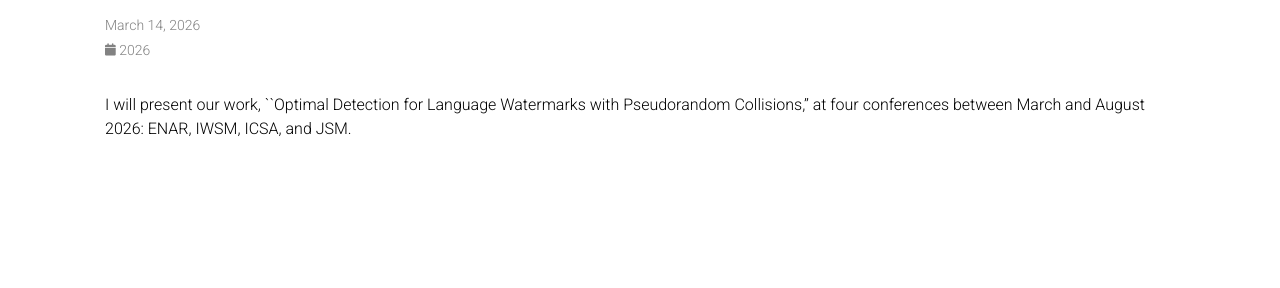
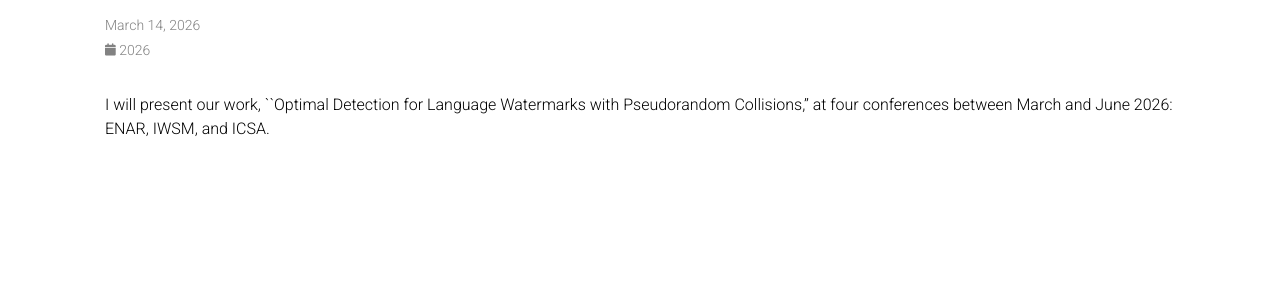
Before and after one commit to lx10077/lx10077.github.io, a Jekyll site: the page built from _news/announcement_18.md, in a window 1280 px wide. Shown: the part 146-434 px from the top of the page. Built offline with Jekyll 4.4.1, drawn with Linux system fonts in a browser that asks for light colours; comment, search, counter and statistics services are not loaded; a style sheet for code colours, icons or effects is not loaded.

Commit message:
update 2026/06/11

```diff
--- a/_bibliography/papers.bib
+++ b/_bibliography/papers.bib
@@ -151,7 +151,9 @@
 	booktitle={International Conference on Machine Learning},
 	year={2026},
 	finished= {2026},
-	html={https://openreview.net/forum?id=Oi1AISOxzt}
+	abbr={ICLR},
+	html={https://openreview.net/forum?id=Oi1AISOxzt},
+	code={https://github.com/xuyangc03/hero-watermark},
 }
 
 @inproceedings{xin2026ucs,
--- a/_news/announcement_18.md
+++ b/_news/announcement_18.md
@@ -4,4 +4,4 @@ date: 2026-3-14 15:59:00 -0400
 inline: true
 ---
 
-I will present our work, ``Optimal Detection for Language Watermarks with Pseudorandom Collisions,'' at four conferences between March and August 2026: ENAR, IWSM, ICSA, and JSM.
+I will present our work, ``Optimal Detection for Language Watermarks with Pseudorandom Collisions,'' at four conferences between March and June 2026: ENAR, IWSM, and ICSA.
```
Also changed, not shown: _data/cv.yml (+8 -5 lines), _pages/service.md (+1 -0 lines).
